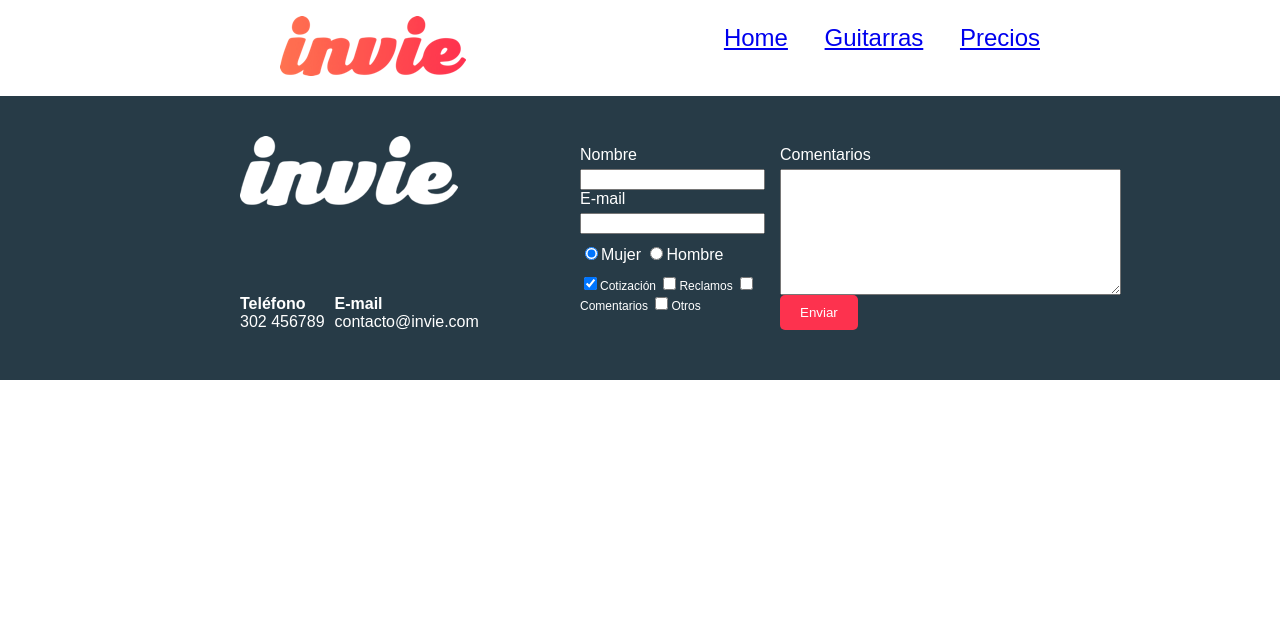
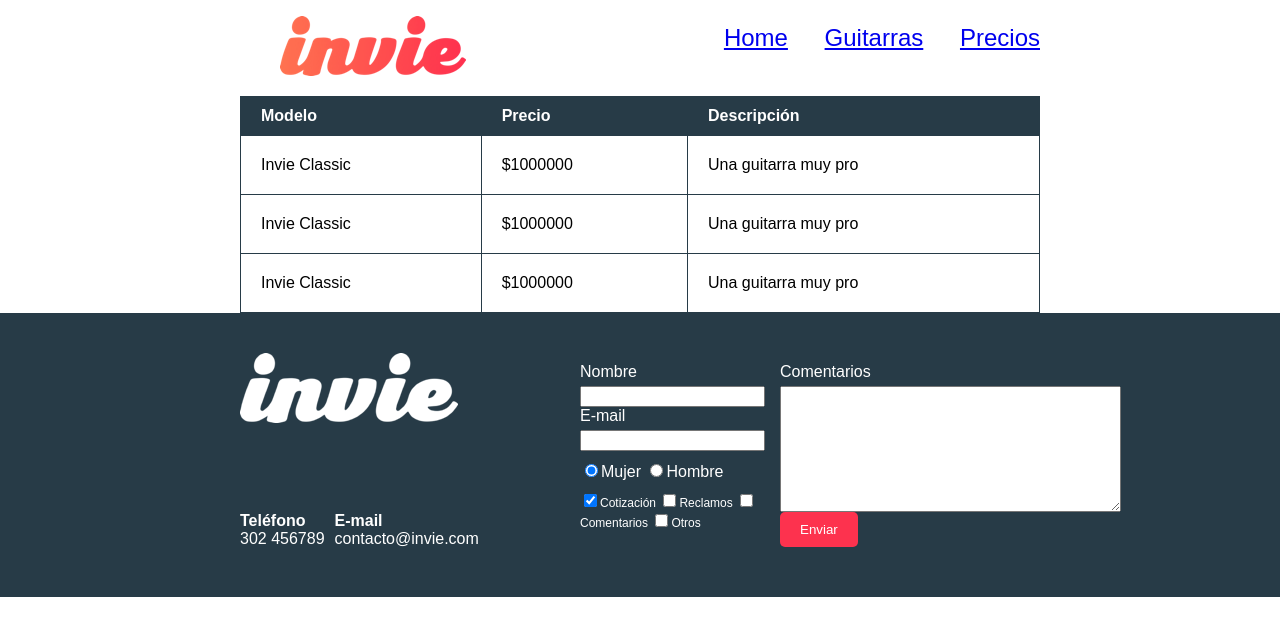
Before and after one commit to luisdiazvenero/invie, a plain HTML site: page precios.html in a window 1280 px wide. Drawn offline with Linux system fonts and the light colour scheme; a web font is replaced by a local one.

Commit message:
tabla em pagina de precios

```diff
--- a/css/invie.css
+++ b/css/invie.css
@@ -170,3 +170,23 @@ border-radius: 8px;
 .sexo {
   margin-top: 10px;
 }
+
+table {
+  width: 100%;
+}
+
+th {
+  background: #273b47;
+  color: #fff;
+  padding: 10px 20px;;
+  text-align: left;
+}
+
+td {
+  padding: 20px;
+}
+
+table, td, th {
+  border: 1px solid #273b47;
+  border-collapse: collapse;
+}
--- a/precios.html
+++ b/precios.html
@@ -23,7 +23,39 @@
 
     </header>
 
+<section class="tabla">
+  <div class="contenedor">
+    <table>
+      <thead>
+        <tr>
+          <th>Modelo</th>
+          <th>Precio</th>
+          <th>Descripción</th>
+        </tr>
+      </thead>
+      <tbody>
+        <tr>
+          <td>Invie Classic</td>
+          <td>$1000000</td>
+          <td>Una guitarra muy pro</td>
+        </tr>
 
+        <tr>
+          <td>Invie Classic</td>
+          <td>$1000000</td>
+          <td>Una guitarra muy pro</td>
+        </tr>
+
+        <tr>
+          <td>Invie Classic</td>
+          <td>$1000000</td>
+          <td>Una guitarra muy pro</td>
+        </tr>
+      </tbody>
+    </table>
+  </div>
+
+</section>
 
 
     <footer class="footer">
```
